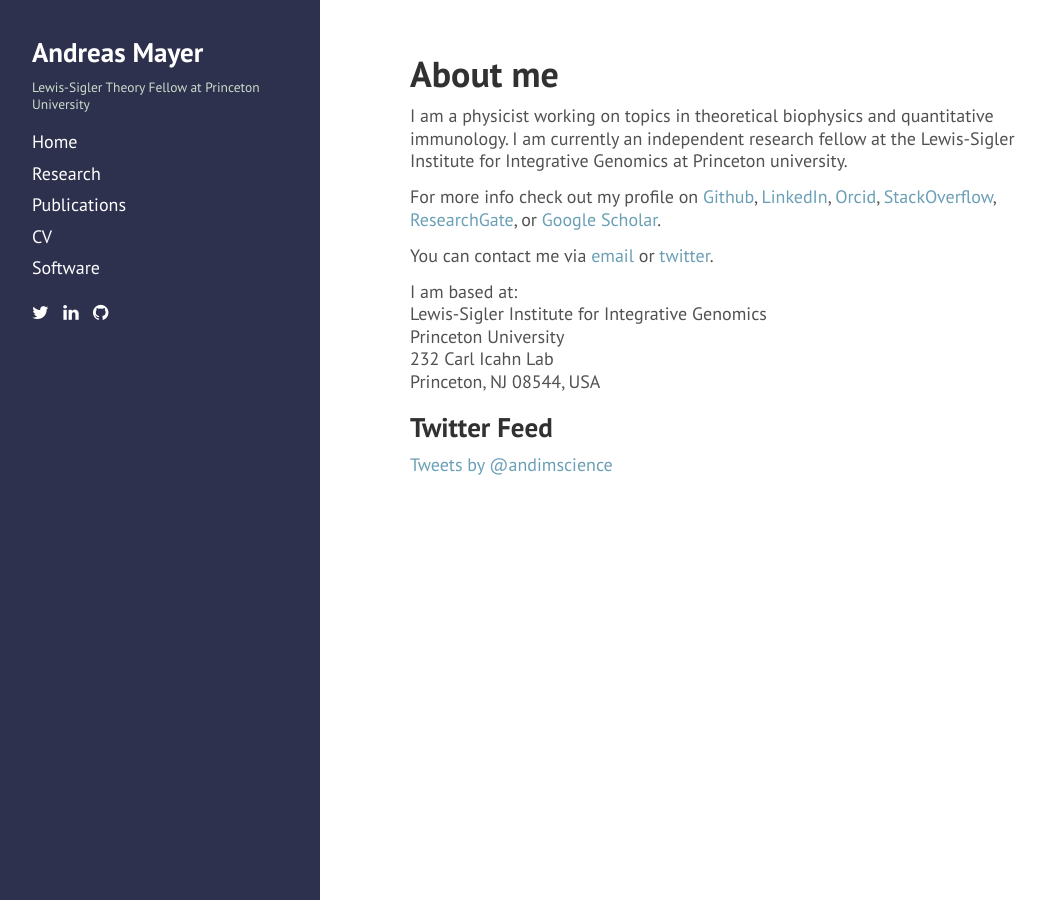
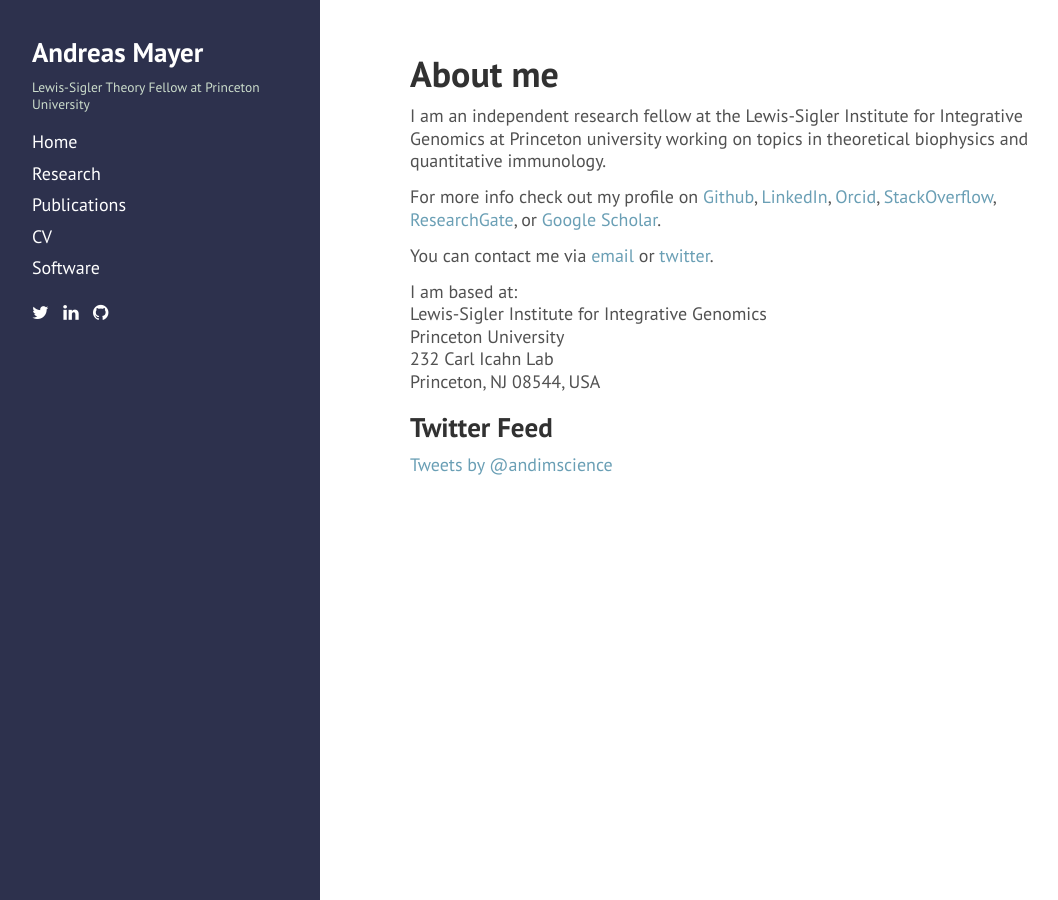
Before and after one commit to andim/andim.github.io, a Jekyll site: the page built from index.md, in a window 1280 px wide. Shown: the whole page, without its empty margins (4-1062 px from the left). Built offline with Jekyll 4.4.1, drawn with Linux system fonts in a browser that asks for light colours; nearby versions of some CDN libraries; comment, search, counter and statistics services are not loaded.

Commit message:
about me in one sentence

```diff
--- a/index.md
+++ b/index.md
@@ -6,7 +6,7 @@ order: 1
 
 # About me
 
-I am a physicist working on topics in theoretical biophysics and quantitative immunology. I am currently an independent research fellow at the Lewis-Sigler Institute for Integrative Genomics at Princeton university.
+I am an independent research fellow at the Lewis-Sigler Institute for Integrative Genomics at Princeton university working on topics in theoretical biophysics and quantitative immunology.
 
 For more info check out my profile on [Github](https://github.com/andim), [LinkedIn](https://www.linkedin.com/pub/andreas-mayer/83/49a/a37), [Orcid](http://orcid.org/0000-0002-6643-7622), [StackOverflow](http://stackoverflow.com/users/3223145/andi), [ResearchGate](https://www.researchgate.net/profile/Andreas_Mayer8), or [Google Scholar](http://scholar.google.de/citations?user=BKGAixAAAAAJ).
 
```
